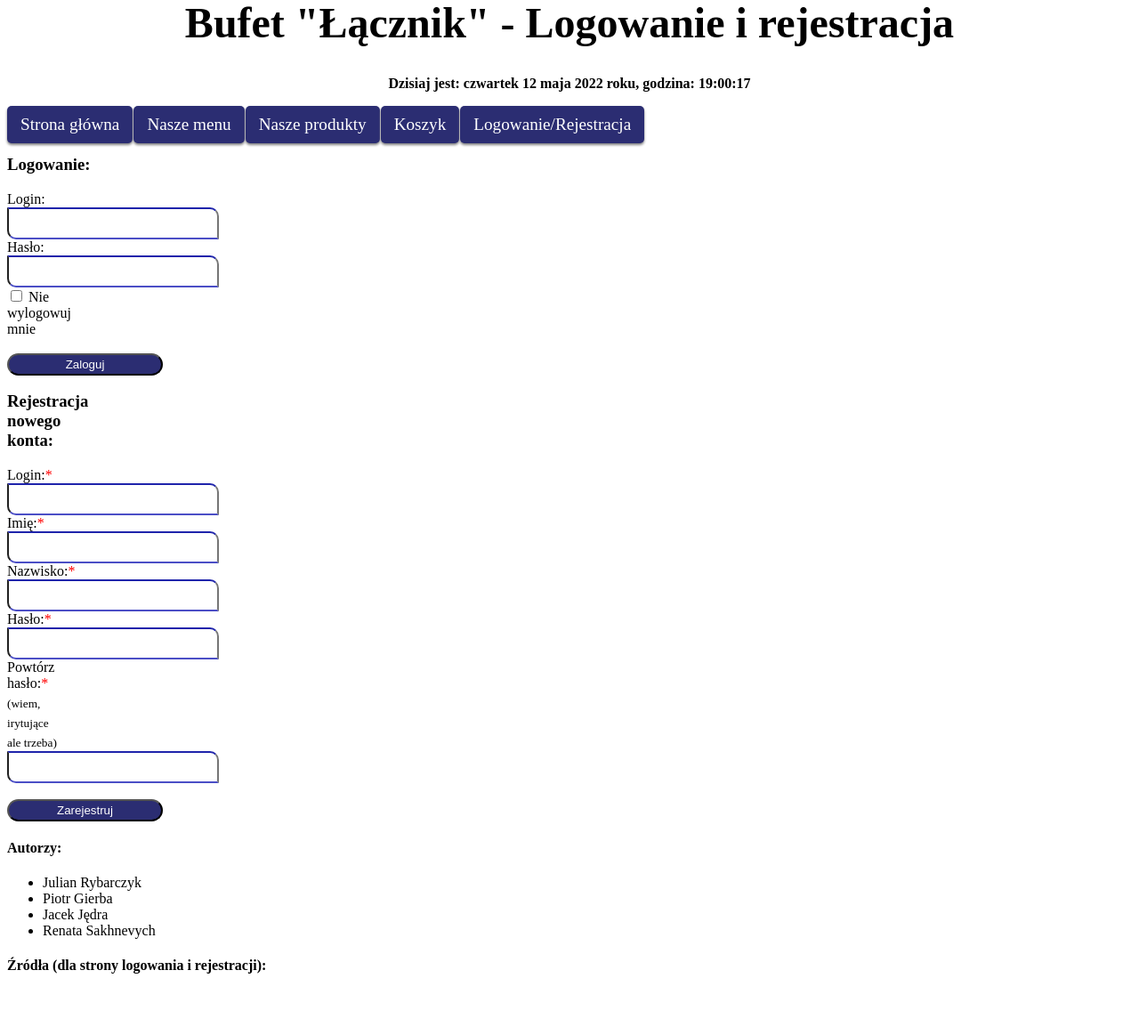
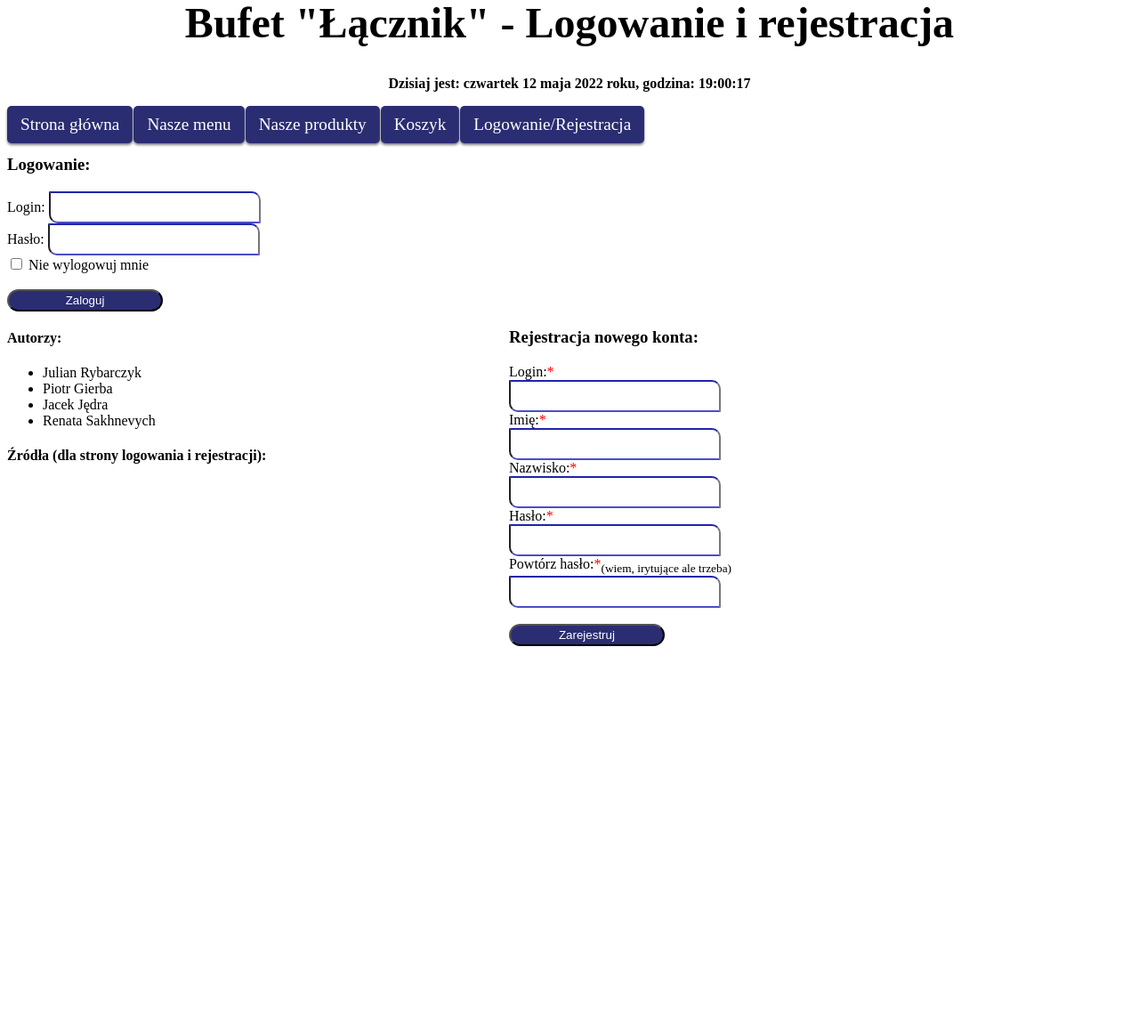
Before and after one commit to RybazPolski/lacznik-zsl, a PHP site: page /user.php in a window 1280 px wide. Shown: the part 239-1402 px from the top of the page at 89% size. After the commit the page ends 965 px from the top, so only its background shows below. Run offline with PHP 8.4, Linux system fonts and the light colour scheme.

Commit message:
new new new css

```diff
--- a/style.css
+++ b/style.css
@@ -44,13 +44,12 @@
     border-bottom-color: #2b2d72;
 }
 
-.left{
-    text-align:left;
-    margin-right: 1200px;
+#left{
+    float: left;
 }
-.right{
-    text-align:left;
-    margin-right: 1200px;
+#right{
+    float: right;
+    margin-right: 450px;
 }
 .footer{
     text-align: left;
@@ -94,3 +93,6 @@
 #lokal{
     font-size: 25%;
 }
+#footer{
+    float: bottom;
+}
--- a/user.php
+++ b/user.php
@@ -27,7 +27,8 @@
                     header('Location: profile.php');
                 }
             ?>
-        </div class="left">
+            <div>
+        </div id="left">
         <br><br><div class="left" style="clear: both;">
             <h3>Logowanie:</h3>
             <form action="./php/login.php" method="POST">
@@ -38,7 +39,7 @@
                 <input type="submit" class="button" value="Zaloguj" name="submitLogin">
             </form>
         </div>
-        <div class="right">
+        <div id="right">
             <h3>Rejestracja nowego konta:</h3>
             <form action="./php/register.php" method="POST">
                 <label for="login">Login:<span style="color:red;">*</span> </label><br><input type="text" class="pass" name="login" required><br>
@@ -50,7 +51,9 @@
                 <input type="submit" class="button" value="Zarejestruj" name="submitRegister">
              </form>
         </div>
-        <div class="footer">
+            </div>
+            </div>
+        <div id="footer">
             <h4>Autorzy:</h4>
             <ul>
                 <li>Julian Rybarczyk</li>
@@ -63,7 +66,7 @@
 
             </ul>
         </div>
-    </div>
+
     <marquee behavior="scroll" direction="right" class="plywtekst"><p> lacznik-zsl.pl</p></marquee>
 </body>
 </html>
```
